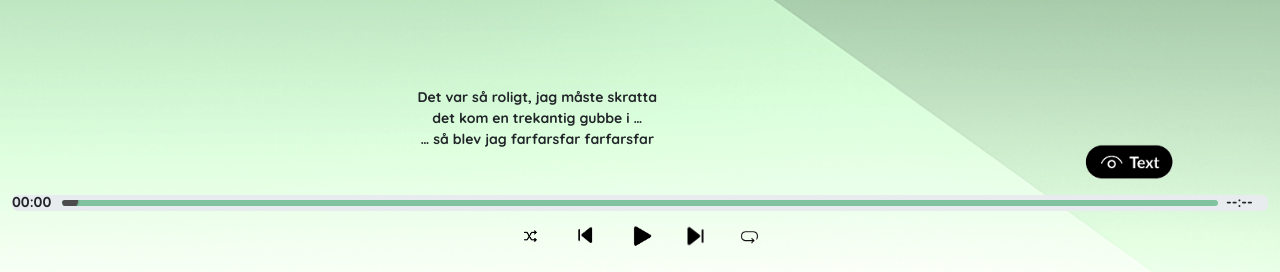
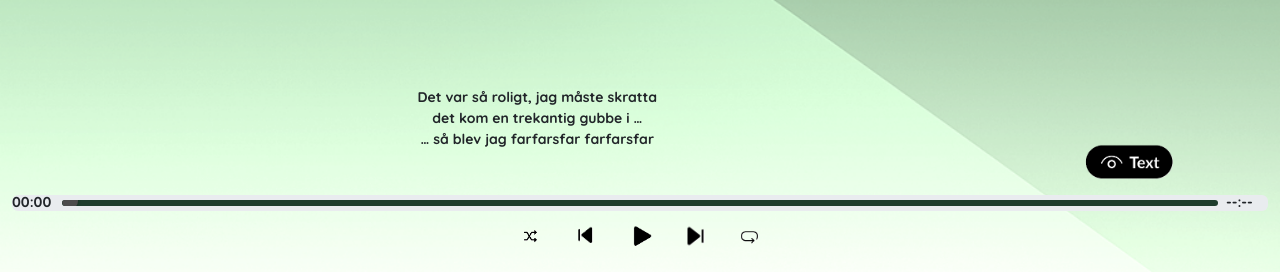
Before and after one commit to babblex/Sjung-, a Flask app: page / in a window 1280 px wide. Shown: the part 528-800 px from the top of the page. Run offline with Flask 3, Linux system fonts and the light colour scheme.

Commit message:
tillbaka färgen till mörkgrön

```diff
--- a/static/css/style.css
+++ b/static/css/style.css
@@ -207,7 +207,7 @@ body {
   appearance: none;
   width: 100%;
   height: 6px;
-  background: #82C39F;   /* mörkgrön – byt vid behov */
+  background: #1e3d2d;   /* mörkgrön – byt vid behov */
   border-radius: 3px;
   cursor: pointer;
 
```
